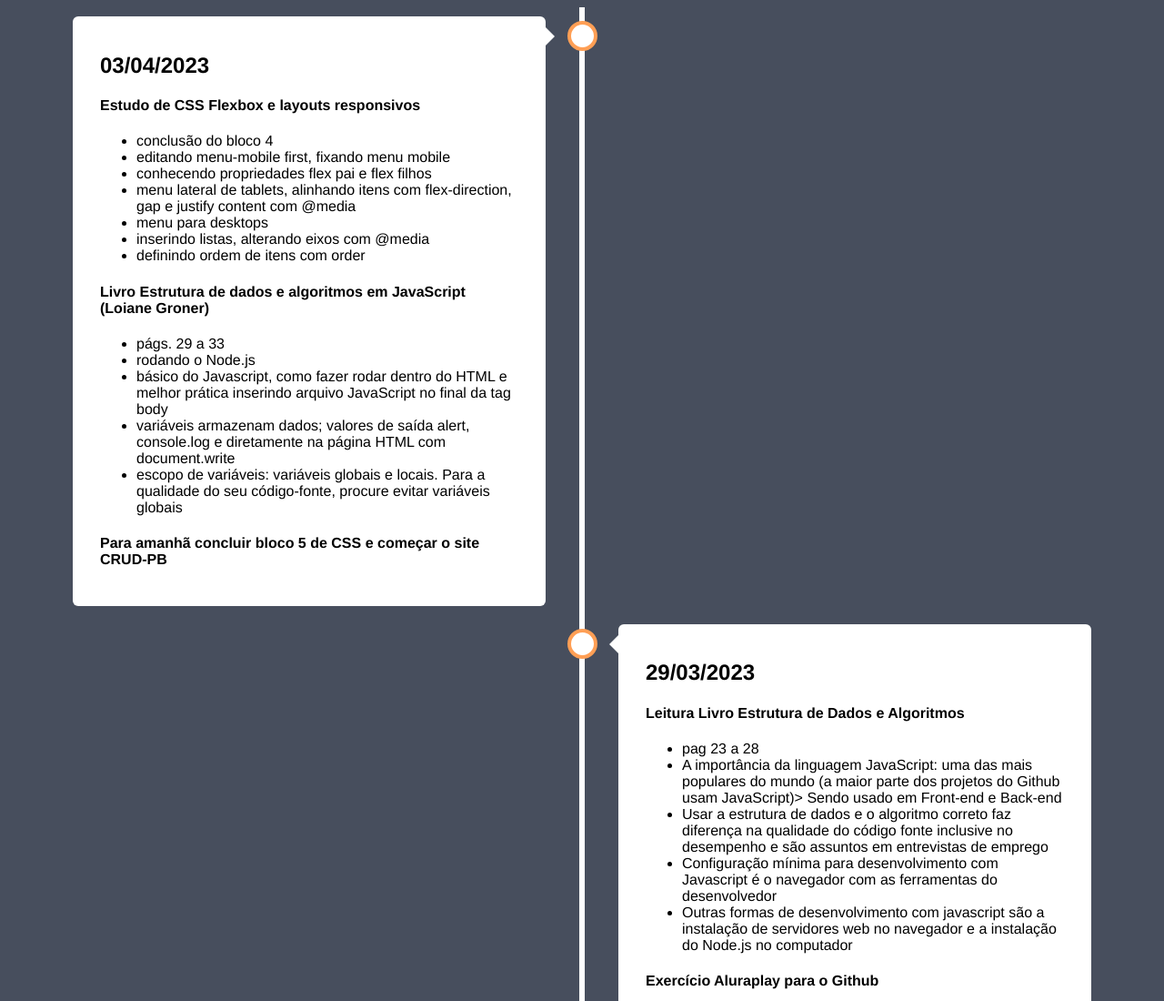
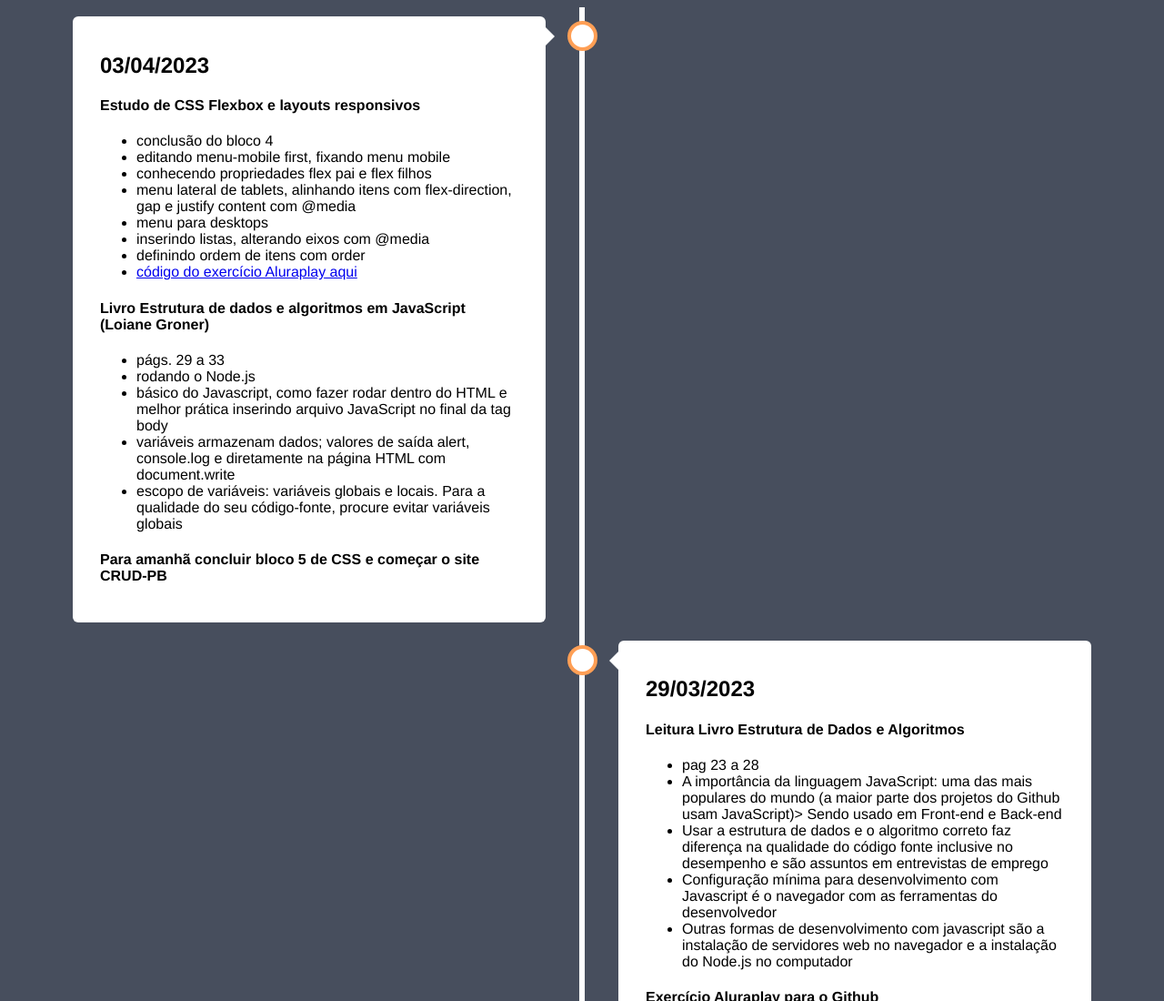
Before and after one commit to Renata-Moreno/MyPortifolioSite, a plain HTML site: page index.html in a window 1280 px wide. Shown: the top 1100 px of the page at 91% size. Drawn offline with Linux system fonts and the light colour scheme.

Commit message:
atualização código exercício Aluraplay

```diff
--- a/index.html
+++ b/index.html
@@ -20,6 +20,7 @@
             <li>menu para desktops</li>
             <li>inserindo listas, alterando eixos com @media</li>
             <li>definindo ordem de itens com order</li>
+            <li><a href="https://renata-moreno.github.io/Aluraplay/" target="_blank">código do exercício Aluraplay aqui</a></li>
           </ul>
         <h4>Livro Estrutura de dados e algoritmos em JavaScript (Loiane Groner)</h4>
           <ul>
```
